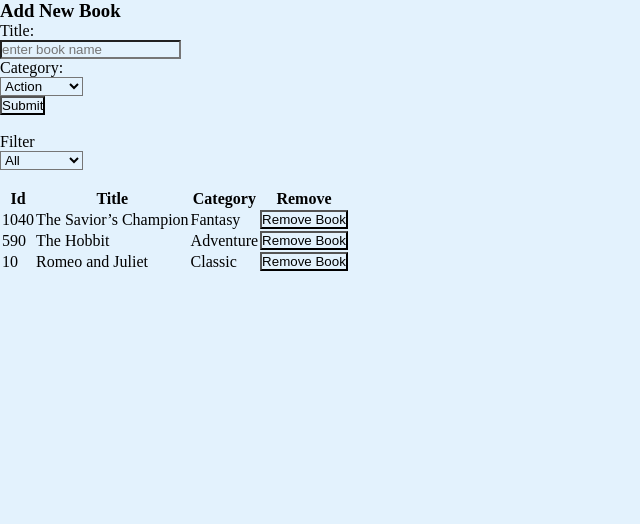
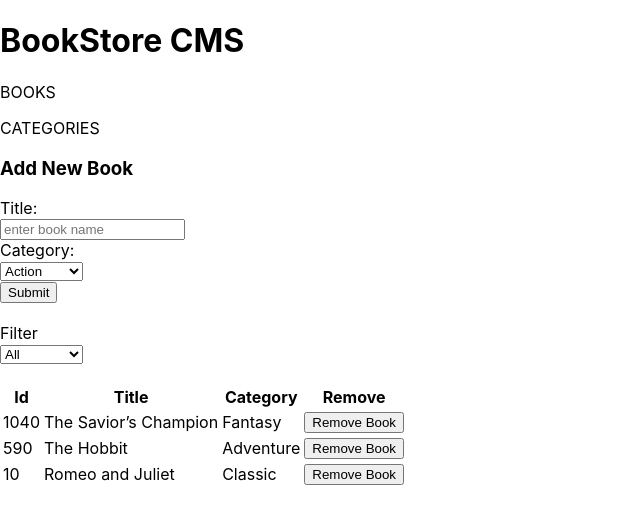
Before and after one commit to Ralph-1/Magic-books-Inc, a React (Create React App) app: page / in a window 1280 px wide. Shown: the top 524 px of the page, without its empty margins (0-640 px from the left). Built offline with nearby package versions, Linux system fonts and the light colour scheme.

Commit message:
Add navbar

```diff
--- a/src/App.css
+++ b/src/App.css
@@ -1,10 +1,27 @@
-* {
-  padding: 0;
+body {
   margin: 0;
-  box-sizing: border-box;
-  background-color: #e3f2fd;
+  font-family:
+    -apple-system,
+    BlinkMacSystemFont,
+    'Segoe UI',
+    'Roboto',
+    'Oxygen',
+    'Ubuntu',
+    'Cantarell',
+    'Fira Sans',
+    'Droid Sans',
+    'Helvetica Neue',
+    sans-serif;
+  -webkit-font-smoothing: antialiased;
+  -moz-osx-font-smoothing: grayscale;
 }
 
-.bookForm {
-  height: 500px;
+code {
+  font-family:
+    source-code-pro,
+    Menlo,
+    Monaco,
+    Consolas,
+    'Courier New',
+    monospace;
 }
--- a/src/components/App.js
+++ b/src/components/App.js
@@ -1,9 +1,11 @@
 import '../App.css';
 import BooksList from '../containers/BooksList';
 import BooksForm from '../containers/BooksForm';
+import Navbar from './NavBar';
 
 const App = () => (
   <div className="App">
+    <Navbar />
     <BooksForm />
     <BooksList />
   </div>
--- /dev/null
+++ b/src/components/NavBar.js
@@ -0,0 +1,11 @@
+import React from 'react';
+
+const Navbar = () => (
+  <div className="nav-bar">
+    <h1>BookStore CMS</h1>
+    <p className="nav-books">BOOKS</p>
+    <p className="nav-cat">CATEGORIES</p>
+  </div>
+);
+
+export default Navbar;
```
